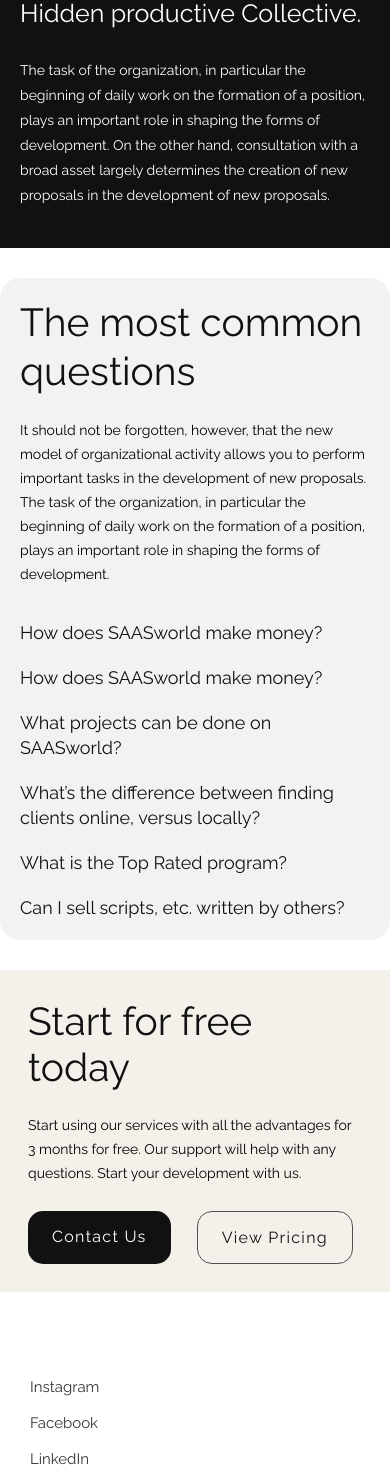
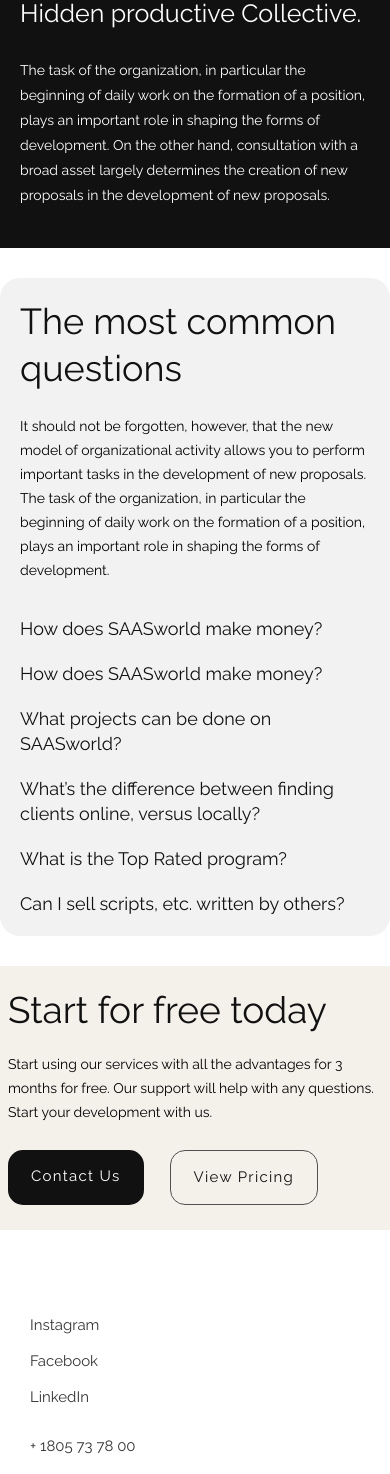
Before and after one commit to TheBrandwick/MetaReview_, a Next.js app: page / in a window 390 px wide. Shown: the part 632-2106 px from the top of the page. Built offline with nearby package versions, Linux system fonts and the light colour scheme.

Commit message:
small fix

```diff
--- a/Components/CtaSection/style.scss
+++ b/Components/CtaSection/style.scss
@@ -20,6 +20,7 @@
 
         @media (max-width:568px) {
             flex-direction: column;
+            padding: 25px 8px;
         }
 
         .left-side-container {
@@ -62,6 +63,11 @@
                 @media (max-width:768px) {
                     font-size: 39px;
                     line-height: 46px;
+                }
+
+                @media (max-width:568px) {
+                    font-size: 37px;
+                    line-height: 38px;
                 }
             }
 
@@ -109,8 +115,15 @@
                     margin-right: 26px;
                     cursor: pointer;
 
-                    @media (max-width:768) {
+                    @media (max-width:768px) {
                         font-size: 14px;
+                    }
+
+                    @media (max-width:568px) {
+                        font-size: 15px;
+                        line-height: 25px;
+                        padding: 14px 23px;
+
                     }
                 }
 
@@ -130,8 +143,15 @@
                     padding: 13px 24px;
                     border: 1px solid #515151;
 
-                    @media (max-width:768) {
+                    @media (max-width:768px) {
                         font-size: 14px;
+                    }
+
+                    @media (max-width:568px) {
+                        font-size: 15px;
+                        line-height: 25px;
+                        padding: 14px 23px;
+
                     }
                 }
             }
--- a/Components/Faq/style.scss
+++ b/Components/Faq/style.scss
@@ -30,6 +30,11 @@
             @media (max-width:768px) {
                 font-size: 39px;
                 line-height: 49px;
+            }
+
+            @media (max-width:568px) {
+                font-size: 36px;
+                line-height: 47px;
             }
         }
 
```
